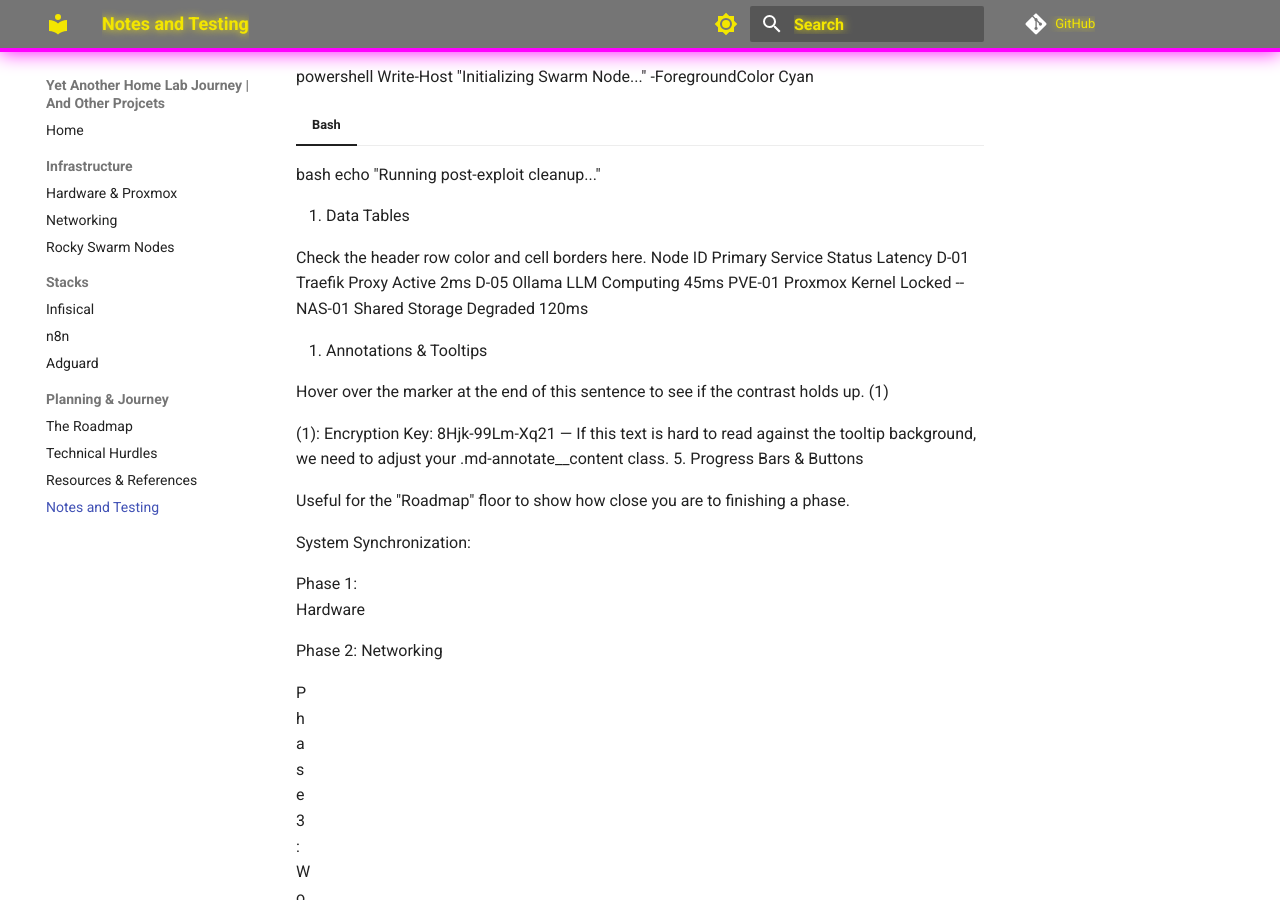
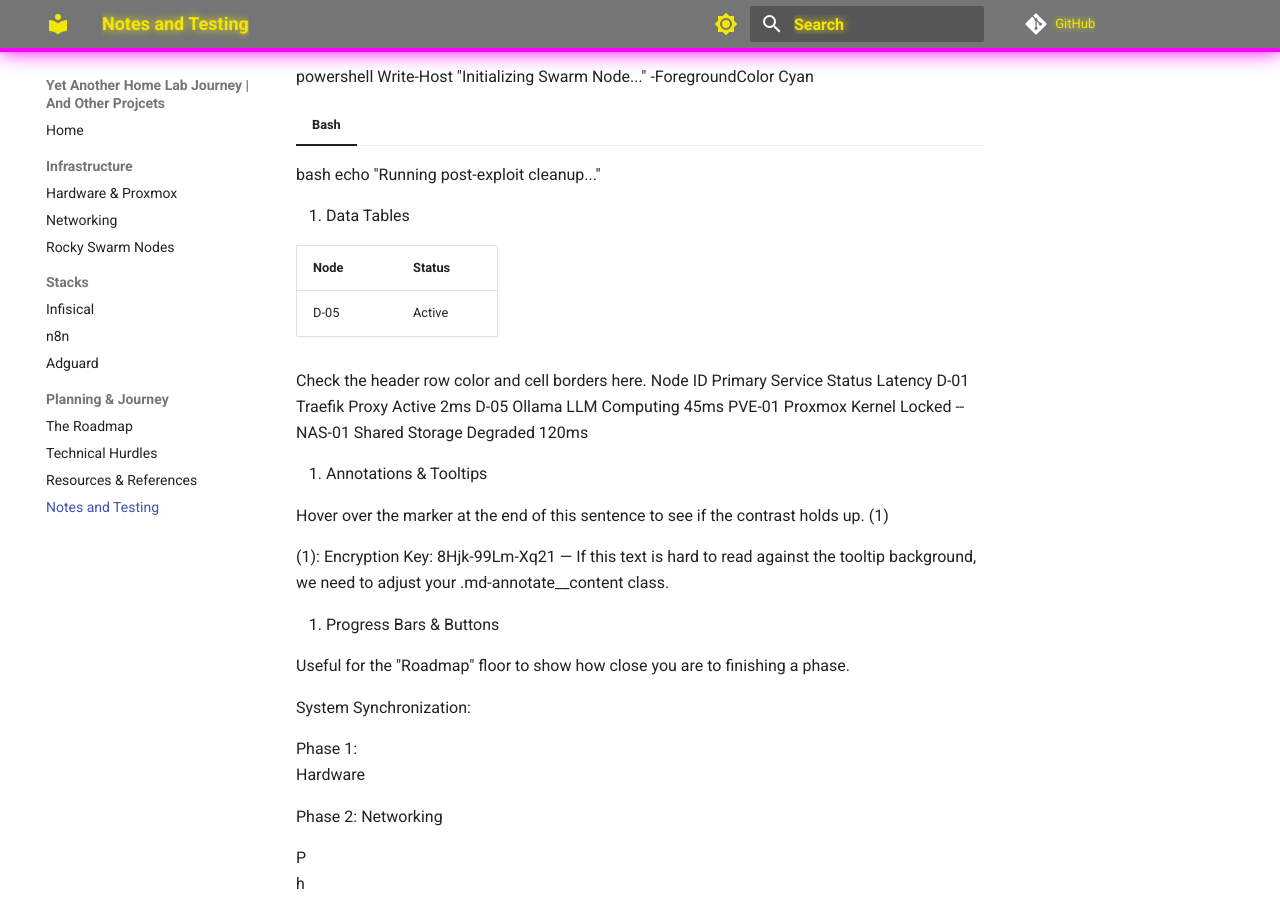
Before and after one commit to EncryptedFunk/EncryptedFunk.github.io, an MkDocs documentation site: the page built from docs/journey/notes.md, in a window 1280 px wide and 900 px high, scrolled down 1215 px. Built offline with MkDocs 1.6.1 and Material for MkDocs 9.7.7, drawn with Linux system fonts in a browser that asks for light colours; comment, search, counter and statistics services are not loaded.

Commit message:
Add data table for node status and enhance markdown extensions for improved functionality

```diff
--- a/docs/journey/notes.md
+++ b/docs/journey/notes.md
@@ -46,6 +46,10 @@
 
 3. Data Tables
 
+| Node | Status |
+| :--- | :--- |
+| D-05 | Active |
+
 Check the header row color and cell borders here.
 Node ID	Primary Service	Status	Latency
 D-01	Traefik Proxy	Active	2ms
--- a/mkdocs.yml
+++ b/mkdocs.yml
@@ -48,6 +48,9 @@
   - pymdownx.caret
   - pymdownx.mark
   - pymdownx.tilde
+  - attr_list
+  - md_in_html
+  - pymdownx.magiclink
   - pymdownx.superfences # Required for Mermaid and complex nesting
   - pymdownx.progressbar # Fixes Section 5 (System Sync Bars)
   - pymdownx.superfences:      # Required for Mermaid Diagrams
```
Also changed, not shown: other parts of docs/journey/notes.md (+2 -1 lines).
